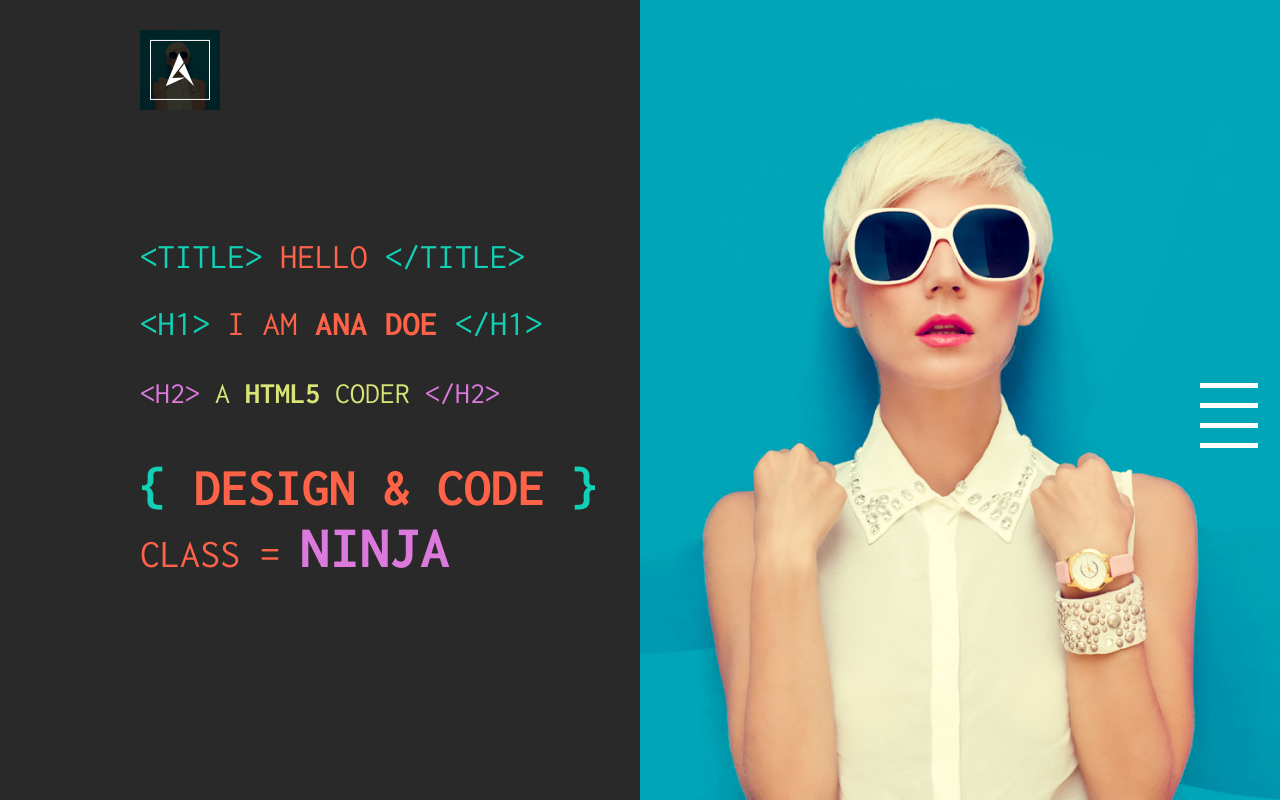
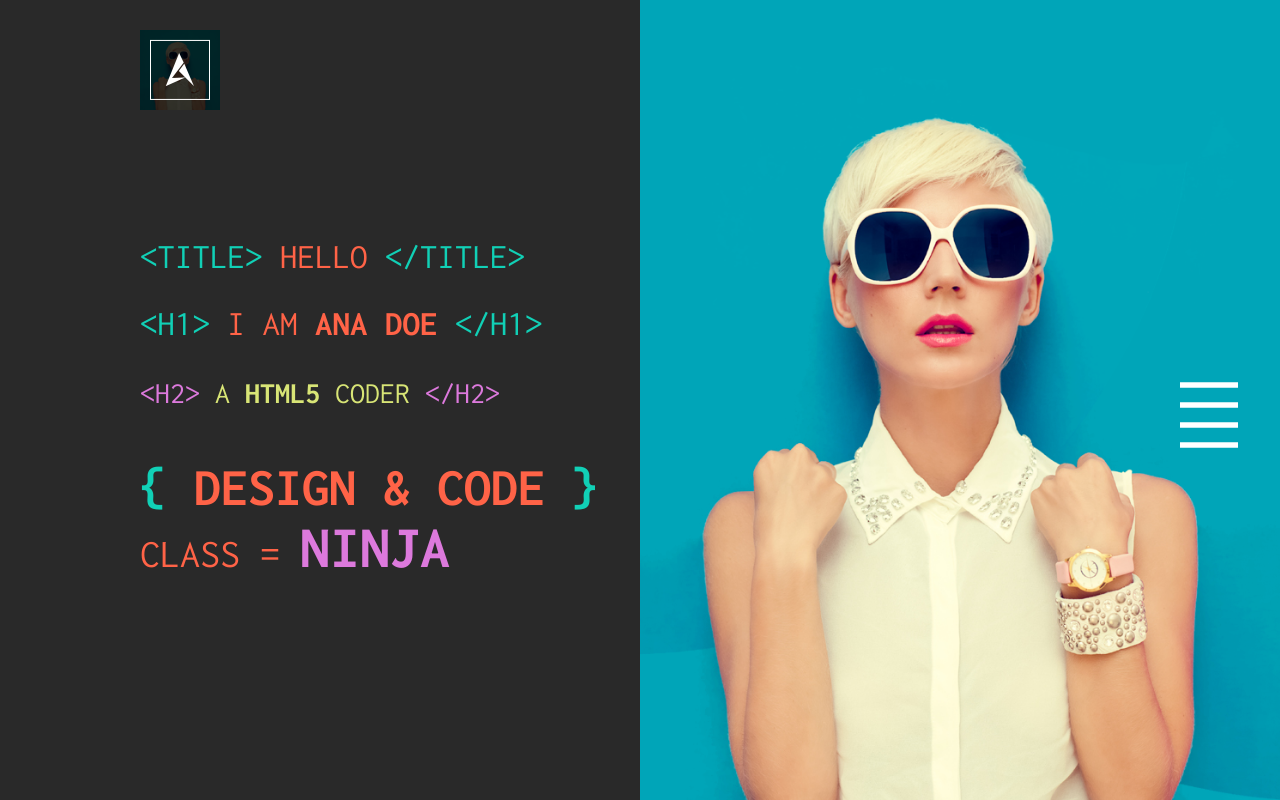
Before and after one commit to secondnumber/own-cv-old, a React (Create React App) app: page / in a window 1280 px wide. Built offline with nearby package versions, Linux system fonts and the light colour scheme; a web font is replaced by a local one.

Commit message:
fix(product): fix problem with toggles position on home page

```diff
--- a/src/components/About/AboutPage.module.scss
+++ b/src/components/About/AboutPage.module.scss
@@ -25,6 +25,7 @@
 .header {
   flex-basis: 160px;
   width: 100%;
+  padding-top: 10px;
 }
 
 .section {
--- a/src/components/Home/HomePage.jsx
+++ b/src/components/Home/HomePage.jsx
@@ -5,6 +5,9 @@ import ToggleButtons from "../common/ToggleButtons/ToggleButtons";
 
 const HomePage = () =>
     <div className={classes.wrapper}>
+        <div className={classes.toggles}>
+            <ToggleButtons />
+        </div>
             <div className={classes.introBlock}>
                 <div className={classes.intro}>
                     <img className={classes.logo} src={Logo} alt="Logo"/>
@@ -34,9 +37,6 @@ const HomePage = () =>
                     </div>
                 </div>
             <div className={classes.imageBlock}>
-                <div className={classes.buttons}>
-                <ToggleButtons />
-                </div>
             </div>
     </div>;
 
--- a/src/components/Home/HomePage.module.scss
+++ b/src/components/Home/HomePage.module.scss
@@ -1,10 +1,18 @@
 @import "../../colors";
 
 .wrapper {
+  position: relative;
   width: 100vw;
   height: 100vh;
   display: flex;
   background-color: $grayDark;
+}
+
+.toggles {
+  position: absolute;
+  right: 40px;
+  top: 50%;
+  transform: translate(0, -50%);
 }
 
 .introBlock {
@@ -86,7 +94,3 @@
   font-weight: normal;
   color: $orange;
 }
-
-.buttons {
-  padding-right: 20px;
-}
```
